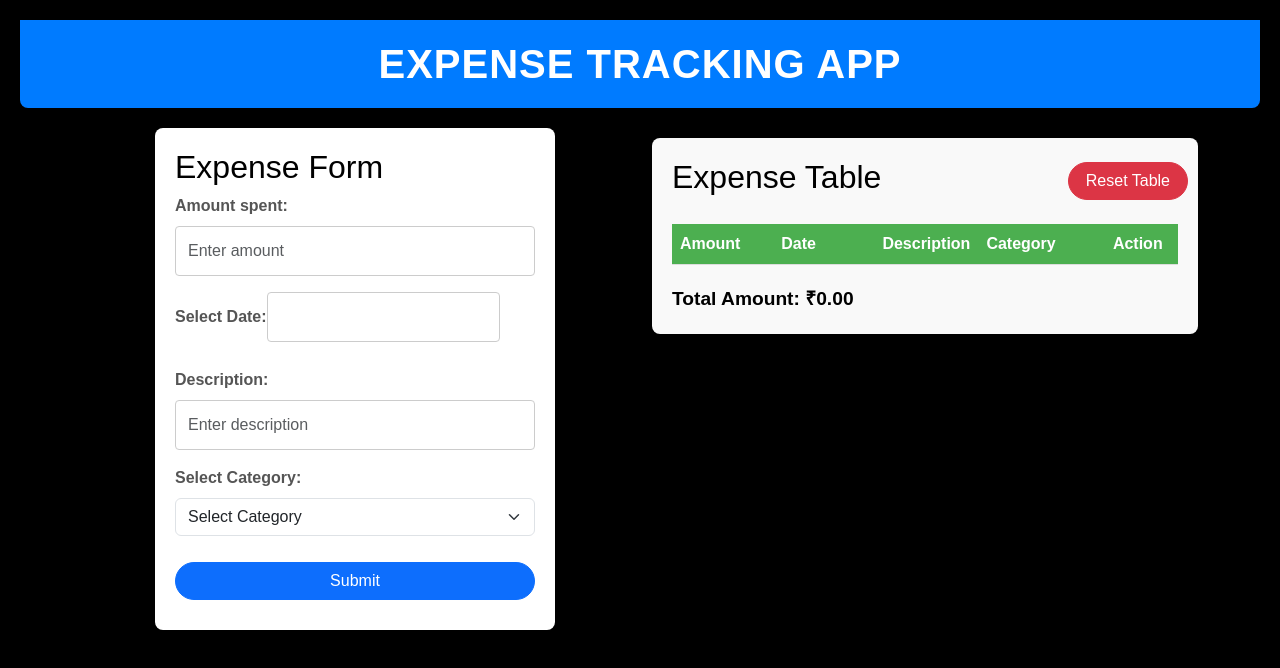
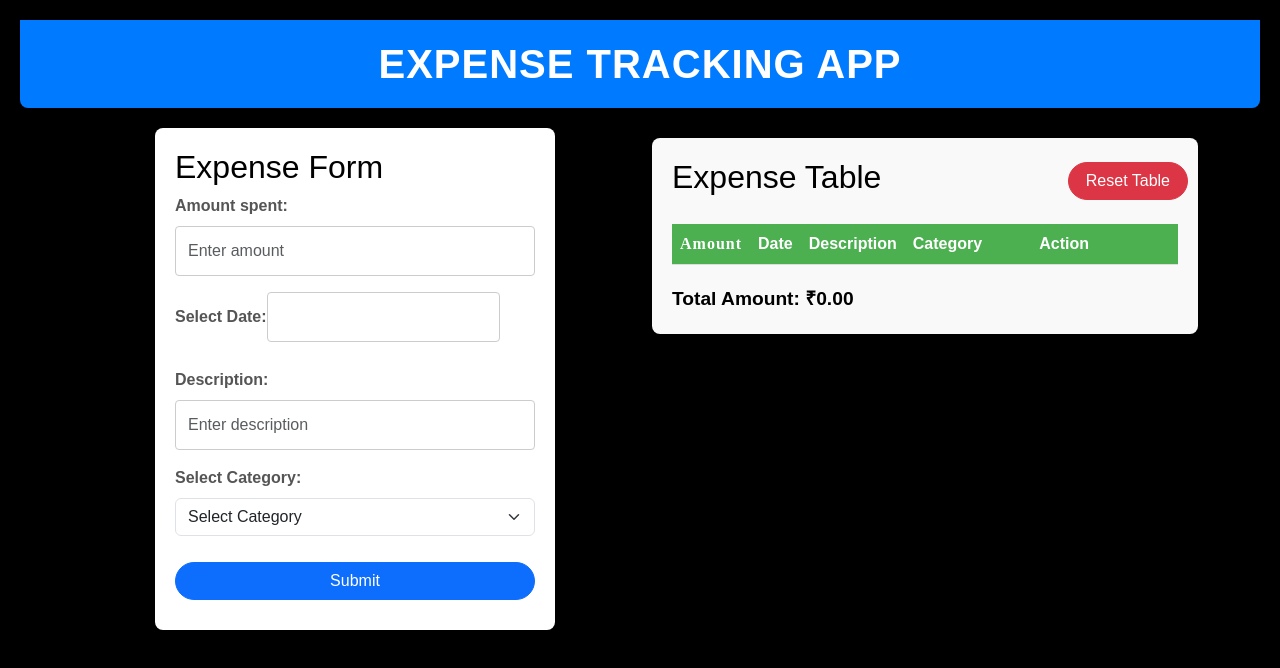
Before and after one commit to ADITYAPIMPALE11127/expense-tracker, a React (Create React App) app: page / in a window 1280 px wide. Shown: the top 668 px of the page. Built offline with nearby package versions, Linux system fonts and the light colour scheme.

Commit message:
#10 ad sense google

```diff
--- a/src/components/ExpenseTable.jsx
+++ b/src/components/ExpenseTable.jsx
@@ -38,8 +38,8 @@ function ExpenseTable({ expenseEntries, onReset, onDelete, onEdit }) {
             <table className="expense-table">
                 <thead>
                     <tr>
-                        <th style={{ width: '20%' }}>Amount</th>
-                        <th style={{ width: '20%' }}>Date</th>
+                        <th style={{ width: '0%',fontFamily:'cursive',letterSpacing:1 }}>Amount</th>
+                        <th style={{ width: '5%' }}>Date</th>
                         <th style={{ width: '20%' }}>Description</th>
                         <th style={{ width: '25%' }}>Category</th>
                         <th>Action</th>
@@ -52,7 +52,7 @@ function ExpenseTable({ expenseEntries, onReset, onDelete, onEdit }) {
                             <td>{entry.date}</td>
                             <td>{entry.description}</td>
                             <td>{entry.category}</td>
-                            <td>
+                            <td style={{ width: '30%' }}>
                                 <div className="button-container">
                                     <button
                                         onClick={() => handleDeleteClick(index)}
```
